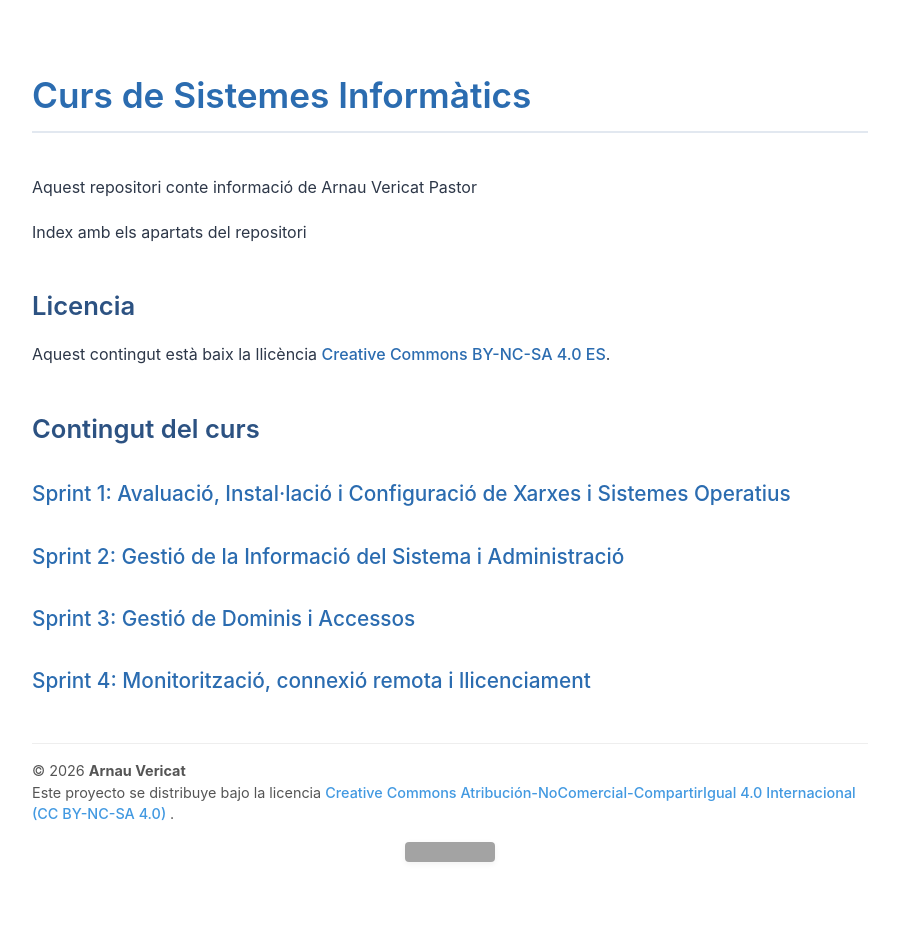
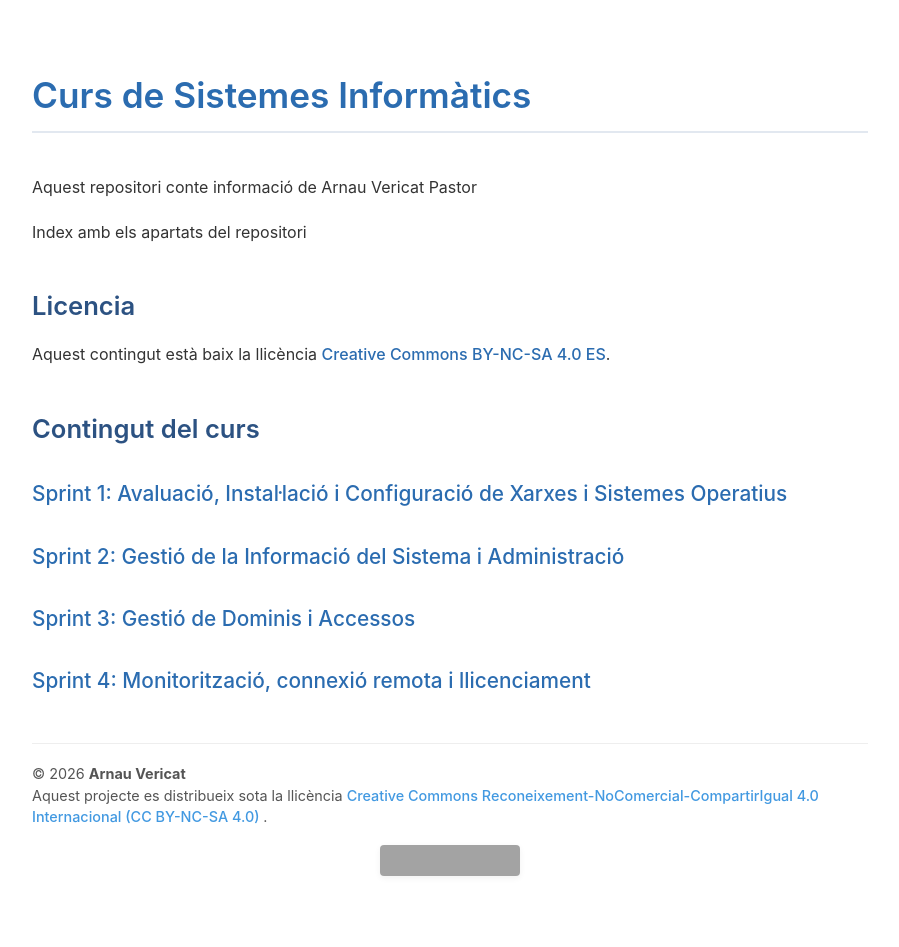
Before and after one commit to arnauvericat/SIPJ1, a Jekyll site: the page built from index.md, in a window 1280 px wide. Shown: the whole page, without its empty margins (0-899 px from the left). Built offline with Jekyll 4.4.1, drawn with Linux system fonts in a browser that asks for light colours; our own code applies the rules of GitHub Pages for plain Markdown files; grey boxes are pictures that could not be loaded.

Commit message:
Update default.html

```diff
--- a/_layouts/default.html
+++ b/_layouts/default.html
@@ -1,18 +1,26 @@
 <!DOCTYPE html>
-<html lang="es">
+<html lang="ca">
 <head>
   <meta charset="UTF-8" />
   <meta name="viewport" content="width=device-width, initial-scale=1.0" />
-  <meta name="description" content="Proyecto de Sistemas Informáticos por Arnau Vericat" />
+  <meta name="description" content="Projecte educatiu sobre Sistemes Informàtics realitzat per Arnau Vericat." />
+  <meta name="author" content="Arnau Vericat" />
+  <!-- Open Graph (per a prèvies en xarxes socials) -->
+  <meta property="og:title" content="{{ page.title }}" />
+  <meta property="og:description" content="Projecte educatiu sobre Sistemes Informàtics realitzat per Arnau Vericat." />
+  <meta property="og:type" content="website" />
+  <meta property="og:url" content="https://teu-usuari.github.io/nom-del-repositori/" />
+  <!-- Canvia l'URL anterior pel teu! -->
+
   <title>{{ page.title }}</title>
 
-  <!-- Favicon opcional -->
-  <link rel="icon" href="assets/images/favicon.ico" type="image/x-icon" />
+  <!-- Favicon (opcional) -->
+  <!-- <link rel="icon" href="assets/images/favicon.ico" type="image/x-icon" /> -->
 
-  <!-- Hoja de estilos personalizada -->
+  <!-- Fulla d'estils personalitzada -->
   <link rel="stylesheet" href="assetscss/custom.css" />
 
-  <!-- Estilos embebidos para la licencia -->
+  <!-- Estils embebidos mínims per funcionalitat bàsica -->
   <style>
     body {
       font-family: -apple-system, BlinkMacSystemFont, "Segoe UI", Roboto, Helvetica, Arial, sans-serif;
@@ -22,6 +30,8 @@
       min-height: 100vh;
       display: flex;
       flex-direction: column;
+      background-color: #fff;
+      color: #333;
     }
 
     main {
@@ -30,7 +40,7 @@
 
     footer.license {
       margin-top: 2rem;
-      padding: 1rem 0;
+      padding: 1.2rem 0;
       font-size: 0.9rem;
       color: #555;
       border-top: 1px solid #eee;
@@ -40,6 +50,7 @@
       vertical-align: middle;
       margin-top: 0.3rem;
       border: none;
+      height: 31px;
     }
 
     @media (max-width: 600px) {
@@ -50,31 +61,31 @@
   </style>
 </head>
 <body>
-  <header>
+  <header role="banner">
     <h1>{{ page.title }}</h1>
   </header>
 
-  <main>
+  <main role="main">
     {{ content }}
   </main>
 
   <footer class="license" role="contentinfo">
     <p>
       © 2026 <strong>Arnau Vericat</strong><br />
-      Este proyecto se distribuye bajo la licencia
+      Aquest projecte es distribueix sota la llicència
       <a href="https://creativecommons.org/licenses/by-nc-sa/4.0/"
          target="_blank"
          rel="license noopener noreferrer"
-         aria-label="Licencia Creative Commons BY-NC-SA 4.0">
-        Creative Commons Atribución-NoComercial-CompartirIgual 4.0 Internacional (CC BY-NC-SA 4.0)
+         aria-label="Llicència Creative Commons BY-NC-SA 4.0">
+        Creative Commons Reconeixement-NoComercial-CompartirIgual 4.0 Internacional (CC BY-NC-SA 4.0)
       </a>.
     </p>
     <a href="https://creativecommons.org/licenses/by-nc-sa/4.0/"
        target="_blank"
        rel="license noopener noreferrer"
-       aria-label="Ver licencia Creative Commons">
+       aria-label="Veure la llicència Creative Commons">
       <img src="https://licensebuttons.net/l/by-nc-sa/4.0/88x31.png"
-           alt="Licencia Creative Commons BY-NC-SA 4.0"
+           alt="Llicència Creative Commons BY-NC-SA 4.0"
            loading="lazy" />
     </a>
   </footer>
```
